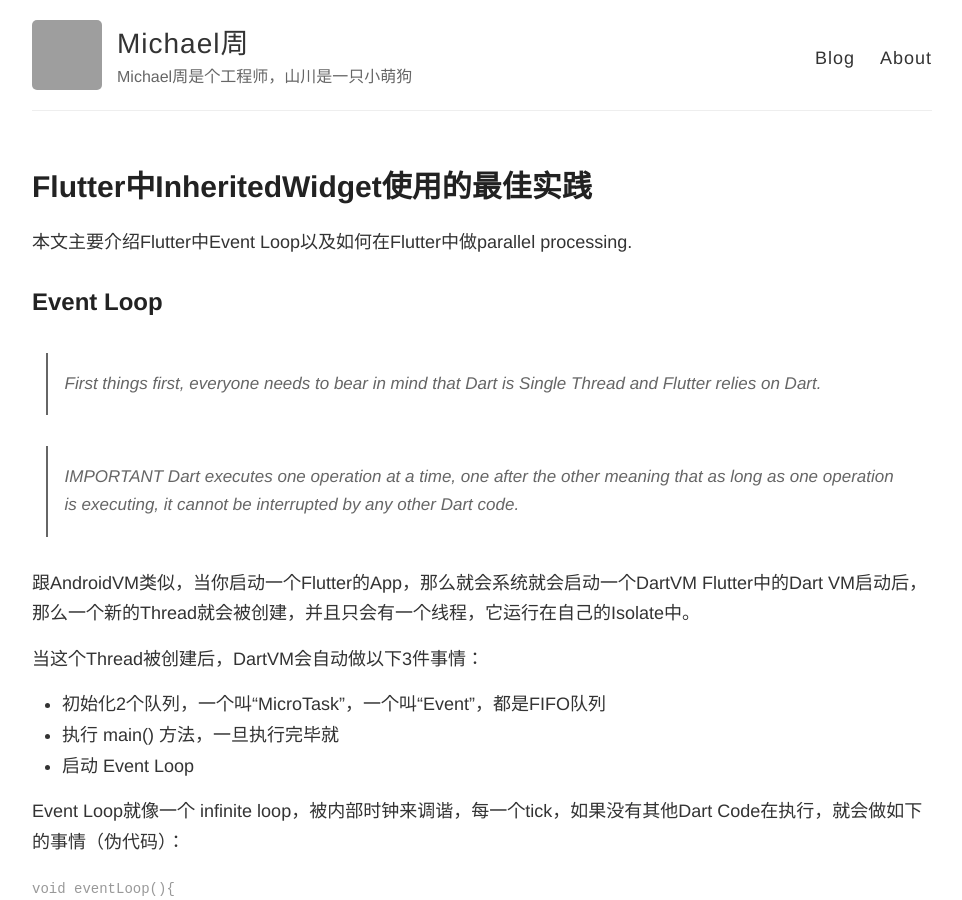
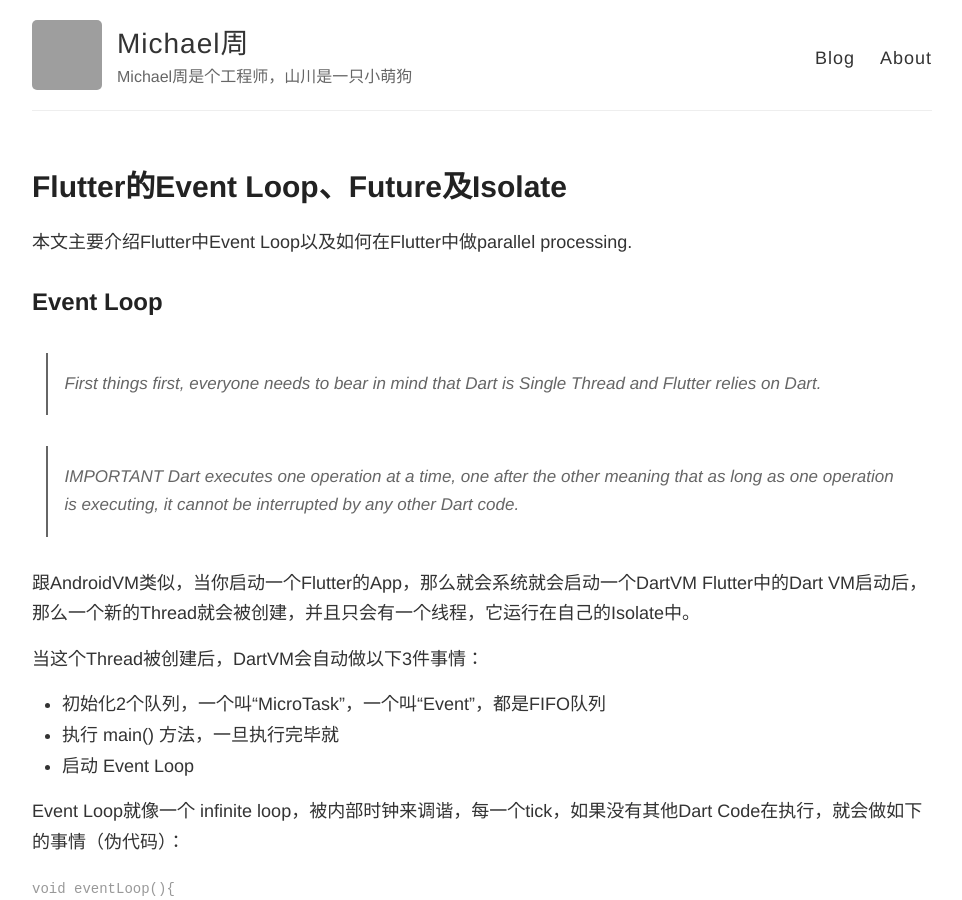
Before and after one commit to zhoulujue/zhoulujue.github.io, a Jekyll site: the page built from _posts/2019-06-23-EventLoop-In-Flutter.md, in a window 1280 px wide and 900 px high. Shown: the whole window, without its empty margins (158-1120 px from the left). Built offline with Jekyll 4.4.1, drawn with Linux system fonts in a browser that asks for light colours; comment, search, counter and statistics services are not loaded; grey boxes are pictures that could not be loaded.

Commit message:
fix title for post.

```diff
--- a/_posts/2019-06-23-EventLoop-In-Flutter.md
+++ b/_posts/2019-06-23-EventLoop-In-Flutter.md
@@ -1,6 +1,6 @@
 ---
 layout: post
-title: Flutter中InheritedWidget使用的最佳实践
+title: Flutter的Event Loop、Future及Isolate
 ---
 
 本文主要介绍Flutter中Event Loop以及如何在Flutter中做parallel processing.
```
